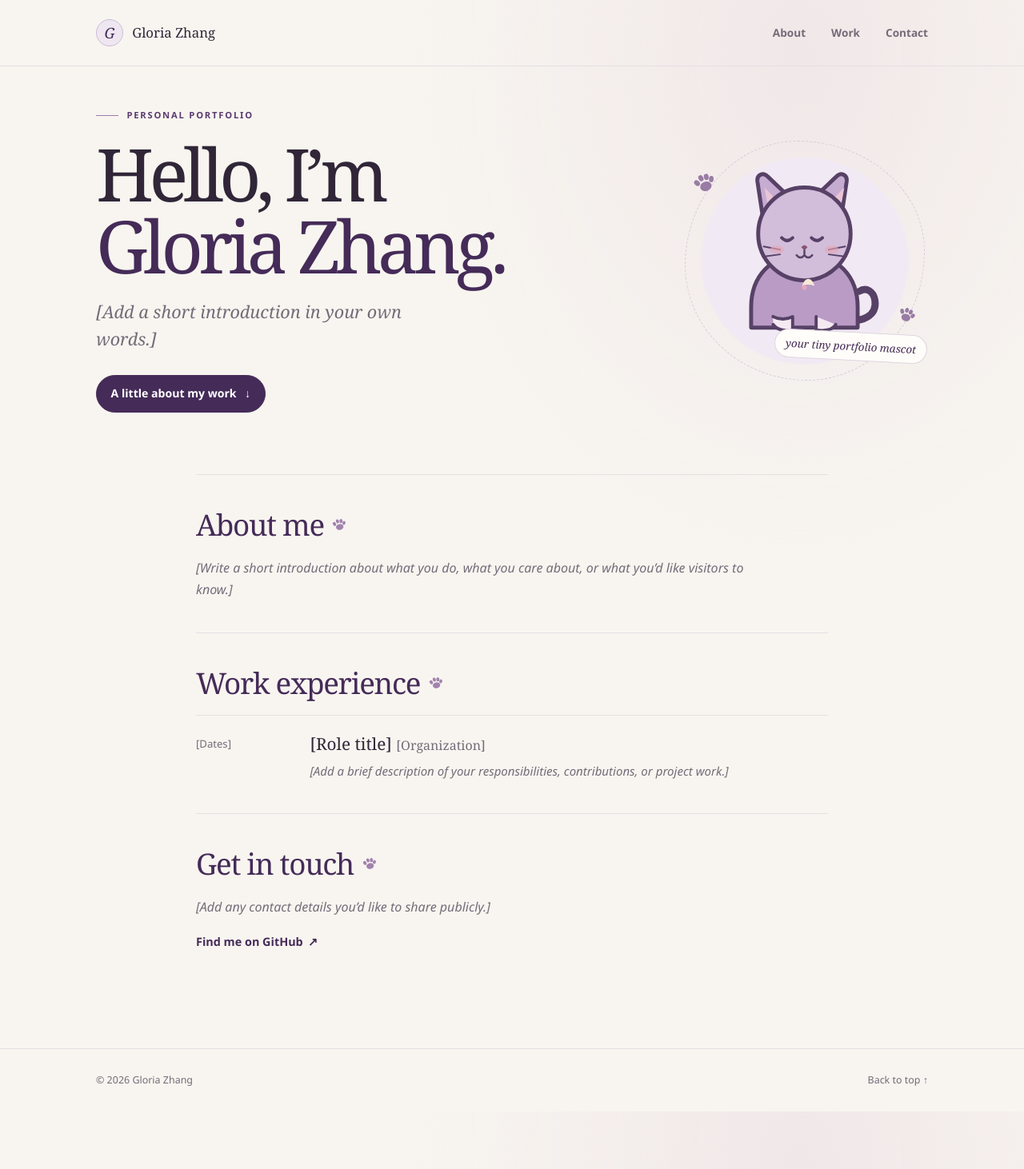
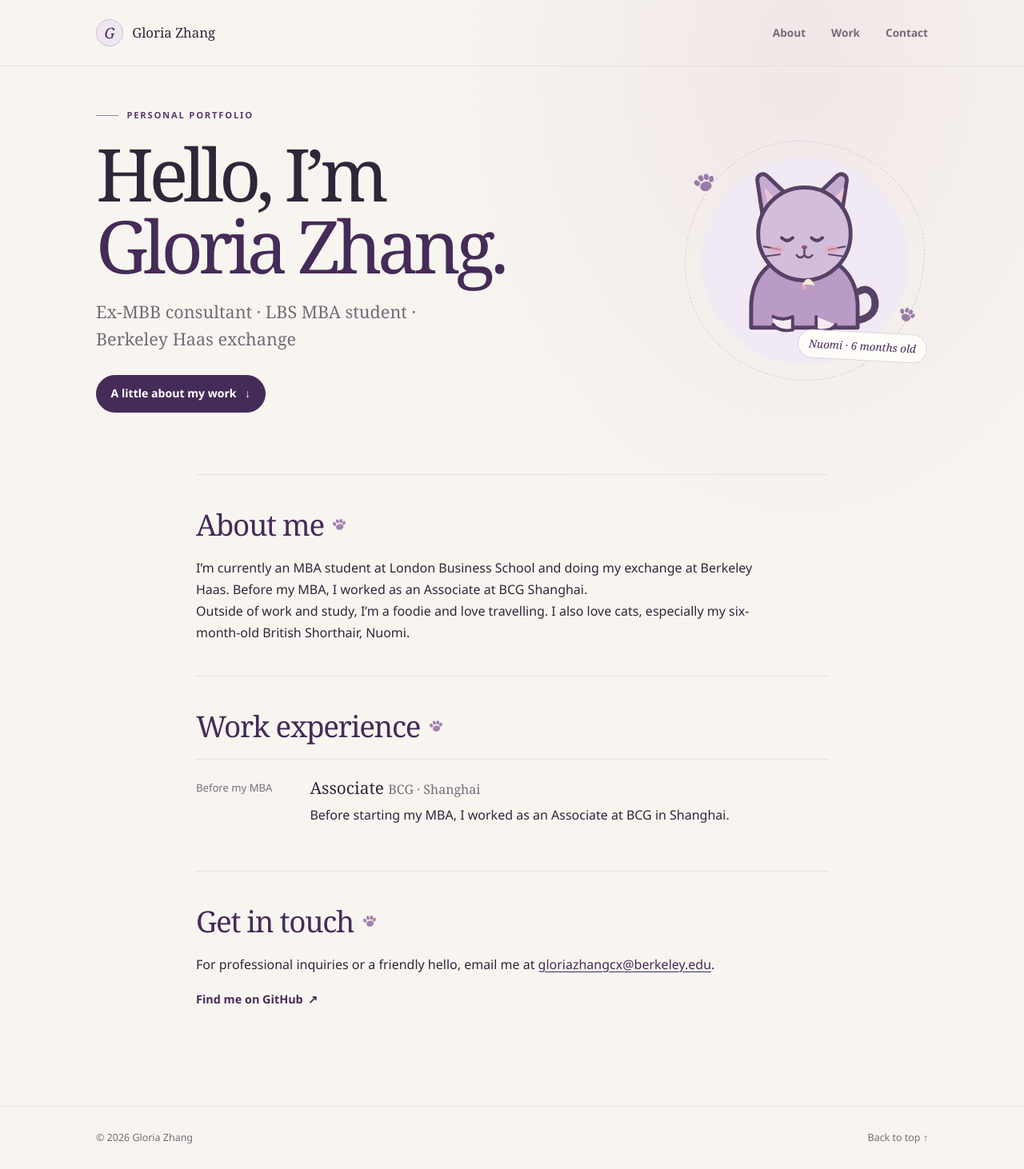
Before and after one commit to gloriazhangcx-hub/gloriazhangcx-hub.github.io, a Jekyll site: the page built from index.md, in a window 1280 px wide. Shown: the whole page at 80% size. Built offline with Jekyll 4.4.1, drawn with Linux system fonts in a browser that asks for light colours; before the commit the page ends 1390 px from its top, so only the background shows below that.

Commit message:
Improve professional introduction

```diff
--- a/_config.yml
+++ b/_config.yml
@@ -19,6 +19,7 @@ exclude:
   - Gemfile.lock
   - README.md
   - PLAN.md
+  - Change1.md
   - vendor
   - attached_assets
   - .agents
--- a/index.md
+++ b/index.md
@@ -1,7 +1,7 @@
 ---
 layout: default
 title: Portfolio
-description: A one-page personal portfolio for Gloria Zhang.
+description: Portfolio of Gloria Zhang, an LBS MBA student on exchange at Berkeley Haas and former BCG Shanghai Associate.
 permalink: /
 ---
 
@@ -9,7 +9,7 @@ permalink: /
   <div class="hero-copy-block">
     <p class="eyebrow"><span class="eyebrow-rule" aria-hidden="true"></span> Personal portfolio</p>
     <h1 id="page-title">Hello, I’m <span class="hero-name">Gloria Zhang.</span></h1>
-    <p class="hero-copy placeholder">[Add a short introduction in your own words.]</p>
+    <p class="hero-copy">Ex-MBB consultant · LBS MBA student · Berkeley Haas exchange</p>
     <a class="button-link" href="#experience">A little about my work <span aria-hidden="true">↓</span></a>
   </div>
 
@@ -38,7 +38,7 @@ permalink: /
         <ellipse cx="26" cy="15" rx="3" ry="4" transform="rotate(27 26 15)" />
       </svg>
     </span>
-    <figcaption class="cat-caption">your tiny portfolio mascot</figcaption>
+    <figcaption class="cat-caption">Nuomi · 6 months old</figcaption>
   </figure>
 </section>
 
@@ -53,7 +53,8 @@ permalink: /
       <ellipse cx="26" cy="15" rx="3" ry="4" transform="rotate(27 26 15)" />
     </svg>
   </h2>
-  <p class="placeholder">[Write a short introduction about what you do, what you care about, or what you’d like visitors to know.]</p>
+  <p>I’m currently an MBA student at London Business School and doing my exchange at Berkeley Haas. Before my MBA, I worked as an Associate at BCG Shanghai.</p>
+  <p>Outside of work and study, I’m a foodie and love travelling. I also love cats, especially my six-month-old British Shorthair, Nuomi.</p>
 </section>
 
 <section class="content-section" id="experience" aria-labelledby="experience-title">
@@ -68,10 +69,10 @@ permalink: /
     </svg>
   </h2>
   <article class="experience-entry">
-    <p class="experience-date">[Dates]</p>
+    <p class="experience-date">Before my MBA</p>
     <div>
-      <h3>[Role title] <span>[Organization]</span></h3>
-      <p class="placeholder">[Add a brief description of your responsibilities, contributions, or project work.]</p>
+      <h3>Associate <span>BCG · Shanghai</span></h3>
+      <p>Before starting my MBA, I worked as an Associate at BCG in Shanghai.</p>
     </div>
   </article>
 </section>
@@ -87,7 +88,7 @@ permalink: /
       <ellipse cx="26" cy="15" rx="3" ry="4" transform="rotate(27 26 15)" />
     </svg>
   </h2>
-  <p class="placeholder">[Add any contact details you’d like to share publicly.]</p>
+  <p>For professional inquiries or a friendly hello, email me at <a href="mailto:gloriazhangcx@berkeley.edu">gloriazhangcx@berkeley.edu</a>.</p>
   <a class="text-link" href="https://github.com/gloriazhangcx-hub" target="_blank" rel="noopener noreferrer">
     Find me on GitHub <span aria-hidden="true">↗</span>
   </a>
```
Also changed, not shown: Change1.md (added, +20 -0 lines).
